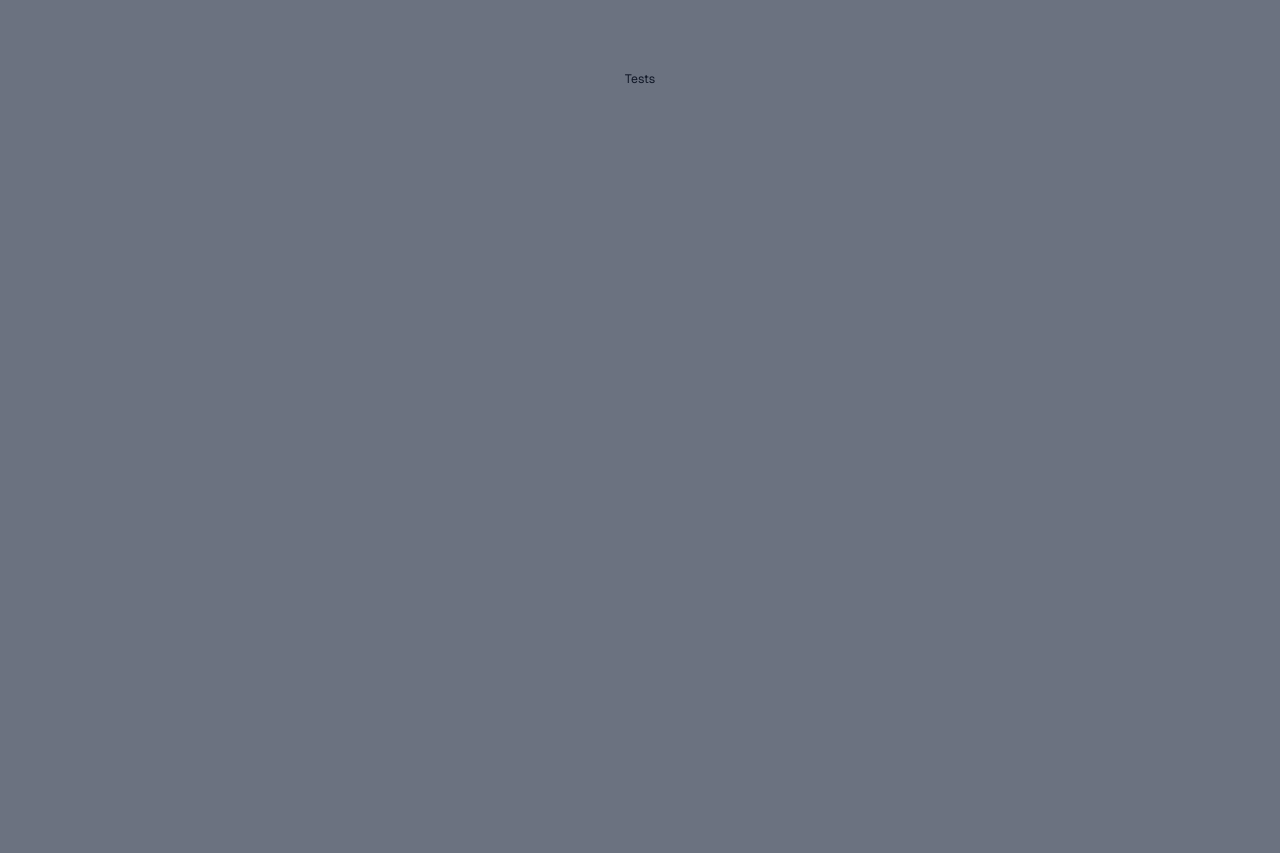
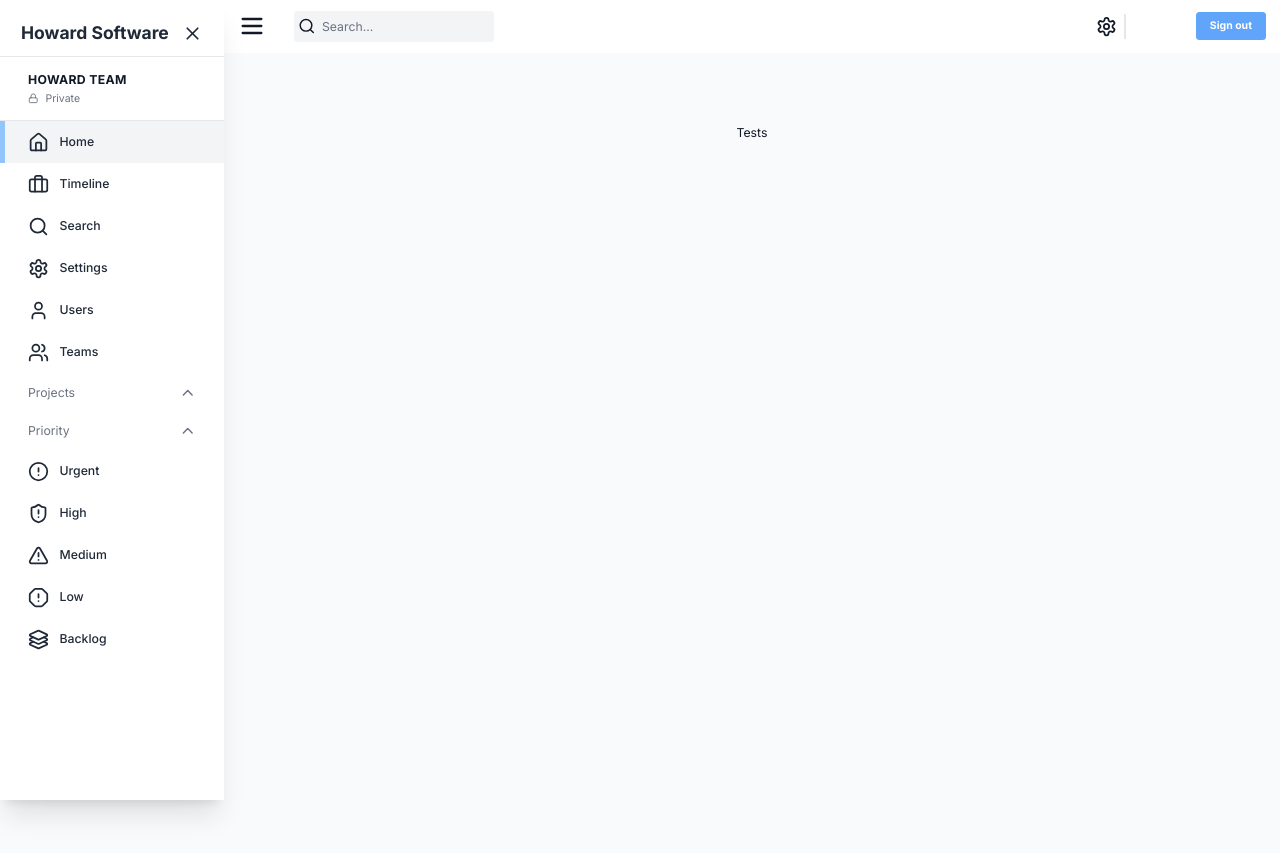
Before and after one commit to howardsolutions/project-management, a Next.js app in the folder client/: page / in a window 1280 px wide. Before the commit the page ends 800 px from the top, so only its background shows below. Built offline with nearby package versions, Linux system fonts and the light colour scheme.

Commit message:
UI: base Sidebar and Navbar

```diff
--- /dev/null
+++ b/client/src/app/DashboardWrapper.tsx
@@ -0,0 +1,15 @@
+import { Navbar, Sidebar } from "@/components";
+
+function DashBoardWrapper({ children }: { children: React.ReactNode }) {
+  return (
+    <div className="flex min-h-screen w-full bg-gray-50 text-gray-900">
+      <Sidebar />
+      <main className="flex w-full flex-col bg-gray-50 dark:bg-dark-bg md:pl-64">
+          <Navbar />
+         {children}
+      </main>
+    </div>
+  );
+}
+
+export default DashBoardWrapper;
--- a/client/src/app/layout.tsx
+++ b/client/src/app/layout.tsx
@@ -1,21 +1,13 @@
 import type { Metadata } from "next";
-import localFont from "next/font/local";
+import { Inter } from "next/font/google";
 import "./globals.css";
+import DashBoardWrapper from "./DashboardWrapper";
 
-const geistSans = localFont({
-  src: "./fonts/GeistVF.woff",
-  variable: "--font-geist-sans",
-  weight: "100 900",
-});
-const geistMono = localFont({
-  src: "./fonts/GeistMonoVF.woff",
-  variable: "--font-geist-mono",
-  weight: "100 900",
-});
+const inter = Inter({ subsets: ["latin"] });
 
 export const metadata: Metadata = {
-  title: "Create Next App",
-  description: "Generated by create next app",
+  title: "Project Management | Howard Phung",
+  description: "Fullstack project management application with Next and NodeJS",
 };
 
 export default function RootLayout({
@@ -25,10 +17,8 @@ export default function RootLayout({
 }>) {
   return (
     <html lang="en">
-      <body
-        className={`${geistSans.variable} ${geistMono.variable} antialiased`}
-      >
-        {children}
+      <body className={inter.className}>
+        <DashBoardWrapper>{children}</DashBoardWrapper>
       </body>
     </html>
   );
--- /dev/null
+++ b/client/src/components/Navbar.tsx
@@ -0,0 +1,70 @@
+import { Menu, Search, Settings } from "lucide-react";
+import Link from "next/link";
+
+const Navbar = () => {
+
+  return (
+    <div className="flex items-center justify-between bg-white px-4 py-3 dark:bg-black">
+      {/* Search Bar */}
+      <div className="flex items-center gap-8">
+          <button
+          >
+            <Menu className="h-8 w-8 dark:text-white" />
+          </button>
+
+        <div className="relative flex h-min w-[200px]">
+          <Search className="absolute left-[4px] top-1/2 mr-2 h-5 w-5 -translate-y-1/2 transform cursor-pointer dark:text-white" />
+          <input
+            className="w-full rounded border-none bg-gray-100 p-2 pl-8 placeholder-gray-500 focus:border-transparent focus:outline-none dark:bg-gray-700 dark:text-white dark:placeholder-white"
+            type="search"
+            placeholder="Search..."
+          />
+        </div>
+      </div>
+
+      {/* Icons */}
+      <div className="flex items-center">
+        <button
+        //   className={
+        //     isDarkMode
+        //       ? `rounded p-2 dark:hover:bg-gray-700`
+        //       : `rounded p-2 hover:bg-gray-100`
+        //   }
+        >
+          {/* {isDarkMode ? (
+            <Sun className="h-6 w-6 cursor-pointer dark:text-white" />
+          ) : (
+            <Moon className="h-6 w-6 cursor-pointer dark:text-white" />
+          )} */}
+        </button>
+        <Link
+          href="/settings"
+        //   className={
+        //     isDarkMode
+        //       ? `h-min w-min rounded p-2 dark:hover:bg-gray-700`
+        //       : `h-min w-min rounded p-2 hover:bg-gray-100`
+        //   }
+        >
+          <Settings className="h-6 w-6 cursor-pointer dark:text-white" />
+        </Link>
+        <div className="ml-2 mr-5 hidden min-h-[2em] w-[0.1rem] bg-gray-200 md:inline-block"></div>
+
+        <div className="hidden items-center justify-between md:flex">
+          <div className="align-center flex h-9 w-9 justify-center">
+          </div>
+          <span className="mx-3 text-gray-800 dark:text-white">
+            {/* {currentUserDetails?.username} */}
+          </span>
+          <button
+            className="hidden rounded bg-blue-400 px-4 py-2 text-xs font-bold text-white hover:bg-blue-500 md:block"
+            // onClick={handleSignOut}
+          >
+            Sign out
+          </button>
+        </div>
+      </div>
+    </div>
+  );
+};
+
+export default Navbar;
--- /dev/null
+++ b/client/src/components/Sidebar.tsx
@@ -0,0 +1,205 @@
+"use client";
+
+import {
+    AlertCircle,
+    AlertOctagon,
+    AlertTriangle,
+    Briefcase,
+    ChevronDown,
+    ChevronUp,
+    Home,
+    Layers3,
+    LockIcon,
+    LucideIcon,
+    Search,
+    Settings,
+    ShieldAlert,
+    User,
+    Users,
+    X,
+} from "lucide-react";
+// import Image from "next/image";
+import Link from "next/link";
+import { usePathname } from "next/navigation";
+import { useState } from "react";
+
+const Sidebar = () => {
+  const [showProjects, setShowProjects] = useState(true);
+  const [showPriority, setShowPriority] = useState(true);
+
+//   const currentUserDetails = currentUser?.userDetails;
+
+  const sidebarClassNames = `fixed flex flex-col h-[100%] justify-between shadow-xl
+    transition-all duration-300 h-full z-40 dark:bg-black overflow-y-auto bg-white
+  `;
+
+  return (
+    <aside className={sidebarClassNames}>
+      <div className="flex h-[100%] w-full flex-col justify-start">
+        {/* TOP LOGO */}
+        <div className="z-50 flex min-h-[56px] w-64 items-center justify-between bg-white px-6 pt-3 dark:bg-black">
+          <div className="text-xl font-bold text-gray-800 dark:text-white">
+            Howard Software
+          </div>
+          {/* {isSidebarCollapsed ? null : ( */}
+            <button
+              className="py-3"
+              onClick={() => {
+                // dispatch(setIsSidebarCollapsed(!isSidebarCollapsed));
+              }}
+            >
+              <X className="h-6 w-6 text-gray-800 hover:text-gray-500 dark:text-white" />
+            </button>
+          {/* )} */}
+        </div>
+        {/* TEAM */}
+        <div className="flex items-center gap-5 border-y-[1.5px] border-gray-200 px-8 py-4 dark:border-gray-700">
+          {/* <Image
+            src="https://pm-s3-images.s3.us-east-2.amazonaws.com/logo.png"
+            alt="Logo"
+            width={40}
+            height={40}
+          /> */}
+          <div>
+            <h3 className="text-md font-bold tracking-wide uppercase dark:text-gray-200">
+              Howard TEAM
+            </h3>
+            <div className="mt-1 flex items-start gap-2">
+              <LockIcon className="mt-[0.1rem] h-3 w-3 text-gray-500 dark:text-gray-400" />
+              <p className="text-xs text-gray-500">Private</p>
+            </div>
+          </div>
+        </div>
+        {/* NAVBAR LINKS */}
+        <nav className="z-10 w-full">
+          <SidebarLink icon={Home} label="Home" href="/" />
+          <SidebarLink icon={Briefcase} label="Timeline" href="/timeline" />
+          <SidebarLink icon={Search} label="Search" href="/search" />
+          <SidebarLink icon={Settings} label="Settings" href="/settings" />
+          <SidebarLink icon={User} label="Users" href="/users" />
+          <SidebarLink icon={Users} label="Teams" href="/teams" />
+        </nav>
+
+        {/* PROJECTS LINKS */}
+        <button
+          onClick={() => setShowProjects((prev) => !prev)}
+          className="flex w-full items-center justify-between px-8 py-3 text-gray-500"
+        >
+          <span className="">Projects</span>
+          {showProjects ? (
+            <ChevronUp className="h-5 w-5" />
+          ) : (
+            <ChevronDown className="h-5 w-5" />
+          )}
+        </button>
+        {/* PROJECTS LIST */}
+        {/* {showProjects &&
+          projects?.map((project) => (
+            <SidebarLink
+              key={project.id}
+              icon={Briefcase}
+              label={project.name}
+              href={`/projects/${project.id}`}
+            />
+          ))} */}
+
+        {/* PRIORITIES LINKS */}
+        <button
+          onClick={() => setShowPriority((prev) => !prev)}
+          className="flex w-full items-center justify-between px-8 py-3 text-gray-500"
+        >
+          <span className="">Priority</span>
+          {showPriority ? (
+            <ChevronUp className="h-5 w-5" />
+          ) : (
+            <ChevronDown className="h-5 w-5" />
+          )}
+        </button>
+        {showPriority && (
+          <>
+            <SidebarLink
+              icon={AlertCircle}
+              label="Urgent"
+              href="/priority/urgent"
+            />
+            <SidebarLink
+              icon={ShieldAlert}
+              label="High"
+              href="/priority/high"
+            />
+            <SidebarLink
+              icon={AlertTriangle}
+              label="Medium"
+              href="/priority/medium"
+            />
+            <SidebarLink icon={AlertOctagon} label="Low" href="/priority/low" />
+            <SidebarLink
+              icon={Layers3}
+              label="Backlog"
+              href="/priority/backlog"
+            />
+          </>
+        )}
+      </div>
+      <div className="z-10 mt-32 flex w-full flex-col items-center gap-4 bg-white px-8 py-4 dark:bg-black md:hidden">
+        <div className="flex w-full items-center">
+          <div className="align-center flex h-9 w-9 justify-center">
+            {/* {!!currentUserDetails?.profilePictureUrl ? (
+              <Image
+                src={`https://pm-s3-images.s3.us-east-2.amazonaws.com/${currentUserDetails?.profilePictureUrl}`}
+                alt={currentUserDetails?.username || "User Profile Picture"}
+                width={100}
+                height={50}
+                className="h-full rounded-full object-cover"
+              />
+            ) : (
+              <User className="h-6 w-6 cursor-pointer self-center rounded-full dark:text-white" />
+            )} */}
+          </div>
+          <span className="mx-3 text-gray-800 dark:text-white">
+            {/* {currentUserDetails?.username} */}
+          </span>
+          <button
+            className="self-start rounded bg-blue-400 px-4 py-2 text-xs font-bold text-white hover:bg-blue-500 md:block"
+            // onClick={handleSignOut}
+          >
+            Sign out
+          </button>
+        </div>
+      </div>
+    </aside>
+  );
+};
+
+interface SidebarLinkProps {
+  href: string;
+  icon: LucideIcon;
+  label: string;
+}
+
+const SidebarLink = ({ href, icon: Icon, label }: SidebarLinkProps) => {
+  const pathname = usePathname();
+  const isActive =
+    pathname === href || (pathname === "/" && href === "/dashboard");
+
+  return (
+    <Link href={href} className="w-full">
+      <div
+        className={`relative flex cursor-pointer items-center gap-3 transition-colors hover:bg-gray-100 dark:bg-black dark:hover:bg-gray-700 ${
+          isActive ? "bg-gray-100 text-white dark:bg-gray-600" : ""
+        } justify-start px-8 py-3`}
+      >
+        {isActive && (
+          <div className="absolute left-0 top-0 h-[100%] w-[5px] bg-blue-200" />
+        )}
+
+        <Icon className="h-6 w-6 text-gray-800 dark:text-gray-100" />
+        <span className={`font-medium text-gray-800 dark:text-gray-100`}>
+          {label}
+        </span>
+      </div>
+    </Link>
+  );
+};
+
+export default Sidebar;
--- /dev/null
+++ b/client/src/components/index.tsx
@@ -0,0 +1,4 @@
+import Navbar from "./Navbar";
+import Sidebar from "./Sidebar";
+
+export {Navbar, Sidebar}
```
Also changed, not shown: 1 other file (tests, documents, lock files or other folders).
